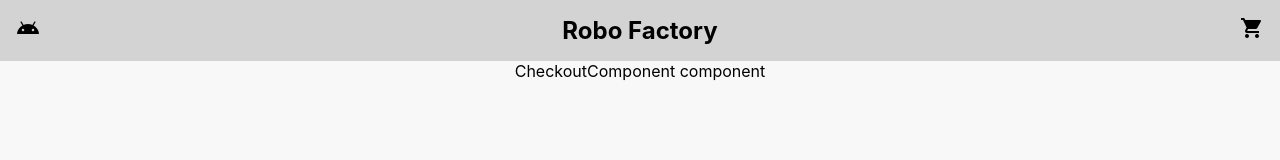
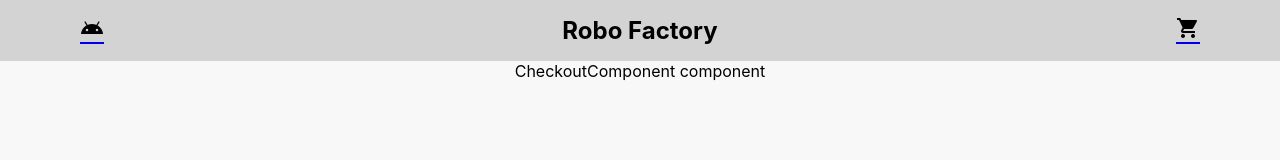
Before and after one commit to siddharth-lakhara/robot-factory-fe, a React (Create React App) app: page /checkout in a window 1280 px wide. Shown: the top 160 px of the page. Built offline with nearby package versions, Linux system fonts and the light colour scheme.

Commit message:
add links to header

```diff
--- a/src/components/Header/Header.css
+++ b/src/components/Header/Header.css
@@ -1,12 +1,16 @@
 .Header {
   display: flex;
   flex-direction: row;
-  padding: 1rem;
+  padding: 1rem 5rem;
   background: lightgray;
 }
 
-.Header-home {
+.Header-icon {
   cursor: pointer;
+  display: flex;
+  align-items: flex-end;
+  color: black;
+  text-decoration: none;
 }
 
 .Header-title {
@@ -15,6 +19,8 @@
   flex: 1;
 }
 
-.Header-cart {
-  cursor: pointer;
+@media screen and (max-width: 560px) {
+  .Header {
+    padding: 1rem;
+  }
 }
--- a/src/components/Header/Header.js
+++ b/src/components/Header/Header.js
@@ -1,17 +1,22 @@
 import React, { Component } from 'react'
+import {Link} from 'react-router-dom';
 import './Header.css';
 
 export default class Header extends Component {
   render() {
-    return (
+   return (
       <div className="Header">
-        <div className="Header-home">
-          <i class="material-icons">android</i>
-        </div>
+        <Link to="/">
+          <div className="Header-icon" onClick={this.redirectToHomePage}>
+            <i className="material-icons">android</i>
+          </div>
+        </Link>
         <div className="Header-title">Robo Factory</div>
-        <div className="Header-cart">
-          <i class="material-icons">shopping_cart</i>
-        </div>
+        <Link to="/cart">
+          <div className="Header-icon">
+            <i className="material-icons">shopping_cart</i>
+          </div>
+        </Link>
       </div>
     )
   }
```
